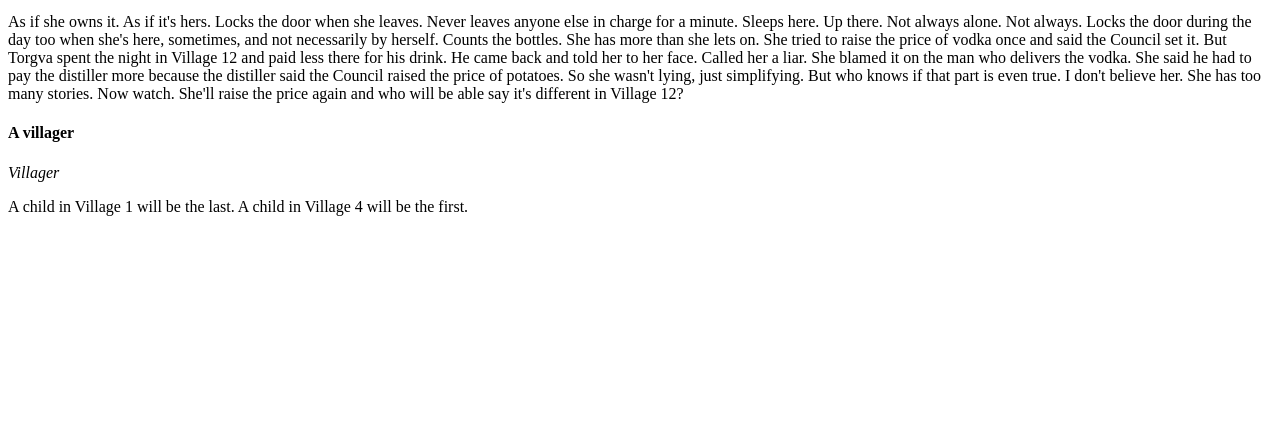
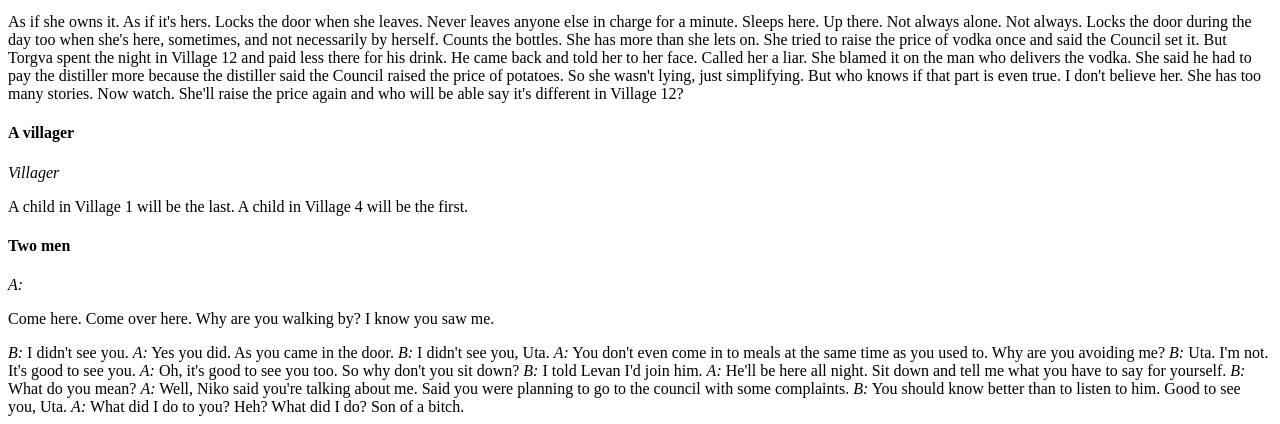
Before and after one commit to blumysden/ozet, a Django app: template templates/chv20/overheard.html in a window 1280 px wide. Shown: the part 1449-1873 px from the top of the page. Before the commit the page ends 1665 px from the top, so only its background shows below. Run offline with Django 3.2, Linux system fonts and the light colour scheme; the template is opened without the code that fills it, so the values that code supplies are empty.

Commit message:
Added a bit to overheard.

```diff
--- a/templates/chv20/overheard.html
+++ b/templates/chv20/overheard.html
@@ -78,4 +78,47 @@
 	<cite>Villager</cite>
 	<p>A child in Village 1 will be the last. A child in Village 4 will be the first.</p>
 
+	<!------------------->
+
+	<h4>Two men</h4>
+
+	<cite>A:</cite>
+	<p>Come here.  Come over here.  Why are you walking by?  I know you saw me.</p>
+
+	<cite>B:</cite>
+	I didn't see you.
+
+	<cite>A:</cite>
+	Yes you did.  As you came in the door.
+
+	<cite>B:</cite>
+	I didn't see you, Uta.
+
+	<cite>A:</cite>
+	You don't even come in to meals at the same time as you used to.  Why are you avoiding me?
+
+	<cite>B:</cite>
+	Uta.  I'm not.  It's good to see you.
+
+	<cite>A:</cite>
+	Oh, it's good to see you too.  So why don't you sit down?
+
+	<cite>B:</cite>
+	I told Levan I'd join him.
+
+	<cite>A:</cite>
+	He'll be here all night.  Sit down and tell me what you have to say for yourself.
+
+	<cite>B:</cite>
+	What do you mean?
+
+	<cite>A:</cite>
+	Well, Niko said you're talking about me.  Said you were planning to go to the council with some complaints.
+
+	<cite>B:</cite>
+	You should know better than to listen to him.  Good to see you, Uta.
+
+	<cite>A:</cite>
+	What did I do to you?  Heh?  What did I do?  Son of a bitch.
+
 </article>
```
